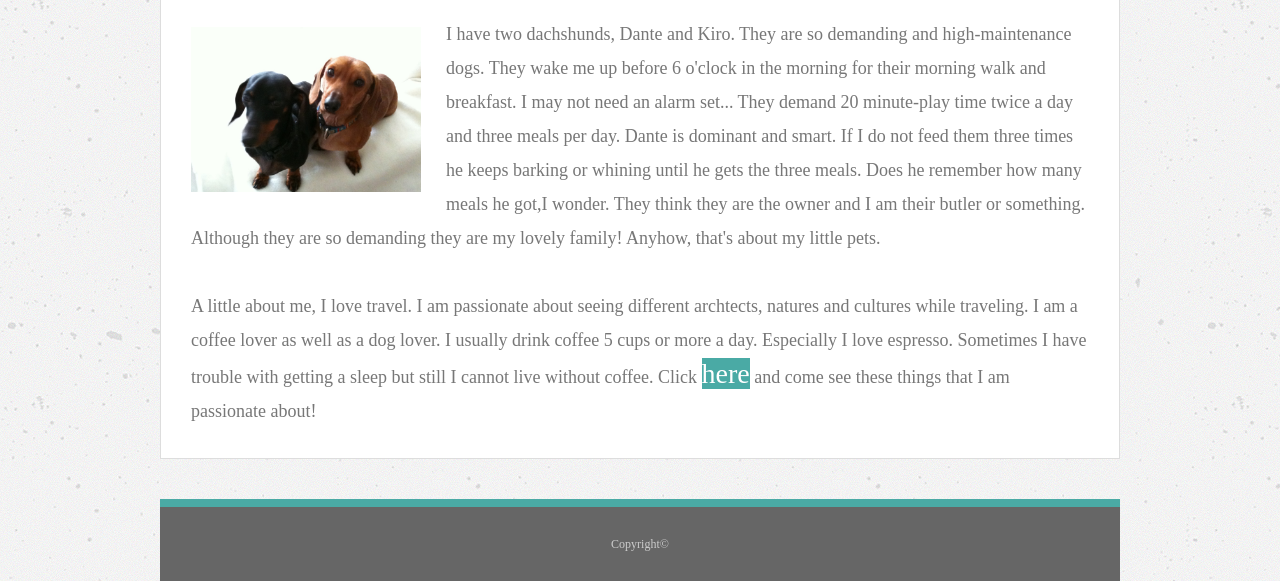
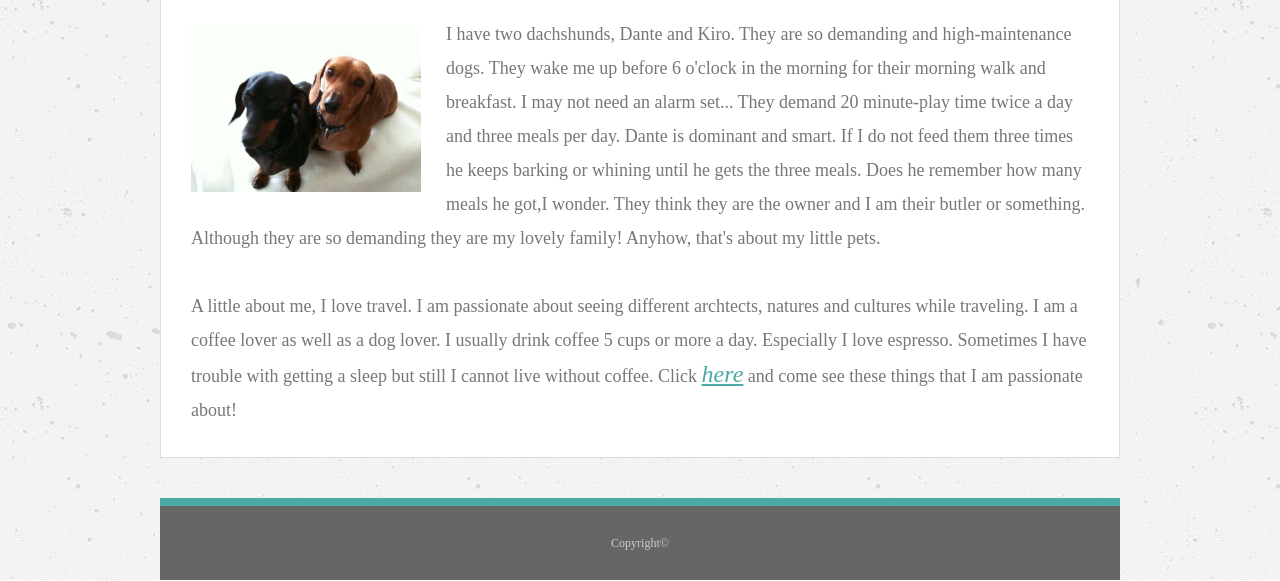
Before and after one commit to riegit/Basic-Portfolio, a plain HTML site: page index.html in a window 1280 px wide. In both pictures the pointer is over the link "here". Shown: the part 236-817 px from the top of the page. Drawn offline with Linux system fonts and the light colour scheme; a script that the page names is missing.

Commit message:
minor changes for here link

```diff
--- a/assets/css/style.css
+++ b/assets/css/style.css
@@ -109,15 +109,15 @@ nav a{
 }
 
 #here {
-	text-decoration: none;
-	color:red;
+	text-decoration:none;
+    color: #4aaaa5;
+    font-style: italic;
+
 }
 #here:hover{
-	Font-size:28px;
-	font-weight:500;
-	background:#4aaaa5;
-	padding:20px,0,0,30px;
-	color:#ffffff;
+	Font-size:24px;
+    font-weight:300;
+    text-decoration-line: underline;
 }
 /*footer*/
 
```
